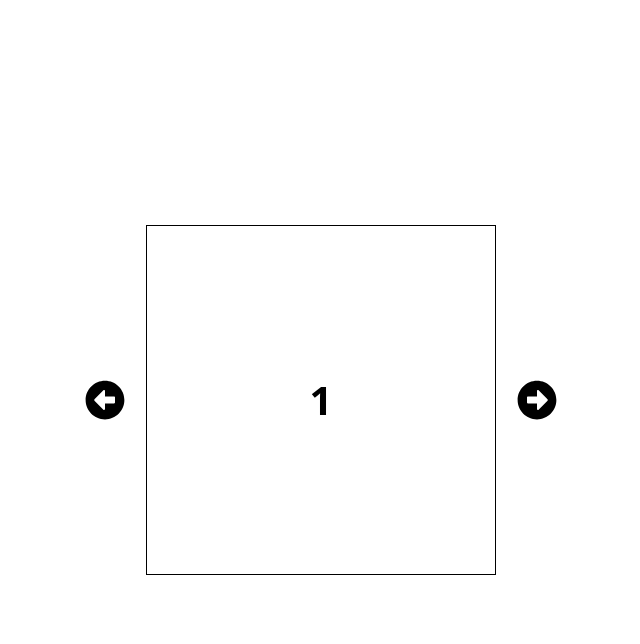
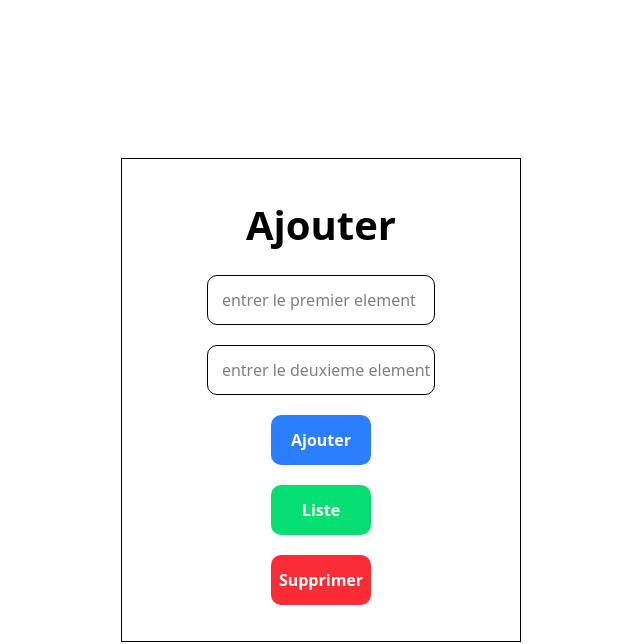
Before and after one commit to ALAAHAJHOUJ/Pratique2, a React (Vite) app: page / in a window 1280 px wide. Shown: the top 644 px of the page, without its empty margins (319-959 px from the left). Built offline with nearby package versions, Linux system fonts and the light colour scheme.

Commit message:
changement dans le projet

```diff
--- /dev/null
+++ b/src/AppAPI.jsx
@@ -0,0 +1,117 @@
+import React, { useEffect, useRef, useState } from 'react'
+
+function AppAPI() {
+  const [state1,setState1]=useState("Ajouter");
+
+  return (
+    <>
+       {state1=="Ajouter"?<Ajouter changer={()=>{setState1("recuperer")}} changer1={()=>{setState1("supprimer")}}></Ajouter>:<></>}
+       {state1=="recuperer"?<Recuperer></Recuperer>:<></>}
+       {state1=="supprimer"?<Supprimer></Supprimer>:<></>}
+    </>
+  )
+}
+
+export default AppAPI
+
+
+
+
+
+function Ajouter({changer,changer1}){
+        const ref1=useRef();
+        const ref2=useRef();
+
+        const Envoyer=async()=>{
+            try {
+                 const resultat1=await fetch("http://localhost:8080/Ajouter/",{method:"POST",body:JSON.stringify({name1:ref1.current.value,name2:ref2.current.value}),headers:{"Content-Type": "application/json"}})
+
+                 const resultat2=await resultat1.text()
+
+                 console.log(resultat2)
+
+                } catch (error) {
+                console.log(error)
+            }
+        }
+
+
+        return <div className='border-black border-[1px] flex flex-col justify-center items-center box-border p-9  gap-[20px] w-[400px] min-h-[400px]'>
+             <span className='text-[40px] font-bold'>Ajouter</span>
+             <input ref={ref1} type="text" className='border rounded-[10px] w-[70%] h-[50px] box-border pl-3.5 shrink-0' placeholder='entrer le premier element' />
+             <input ref={ref2} type="text" className='border rounded-[10px] w-[70%] h-[50px] box-border pl-3.5 shrink-0' placeholder='entrer le deuxieme element' />
+
+             <button onClick={Envoyer} className='bg-blue-500 hover:bg-blue-300 cursor-pointer shrink-0 text-white w-[100px] h-[50px] flex justify-center items-center rounded-[10px] font-bold'>Ajouter</button>
+             <button onClick={changer} className='bg-green-400 hover:bg-green-200 cursor-pointer shrink-0 text-white w-[100px] h-[50px] flex justify-center items-center rounded-[10px] font-bold'>Liste</button>
+             <button onClick={changer1} className='bg-red-500 hover:bg-red-200 cursor-pointer shrink-0 text-white w-[100px] h-[50px] flex justify-center items-center rounded-[10px] font-bold'>Supprimer</button>
+
+        </div>
+}
+
+
+
+function Recuperer(){
+        const [liste,setListe]=useState([])
+
+
+        const Envoyer=async()=>{
+            try {
+                const resultat1=await fetch("http://localhost:8080/recuperer1/")
+
+                const resultat2=await resultat1.json()
+
+                console.log(resultat2)
+
+                setListe(resultat2)
+
+            } catch (error) {
+                console.log(error)
+            }
+        }
+
+        useEffect(()=>{
+              Envoyer()
+        },[])
+
+        return <>
+
+
+                <div className='border-black border-[1px] p-7 flex flex-wrap justify-center items-center gap-[10px] w-[400px] min-h-[400px]'>
+
+                    <span className='text-[40px] font-bold'>Liste</span>
+                    {
+                                liste.map((ele,key)=>{
+                                    return <div className='border w-[90%] h-[50px] flex justify-center items-center' key={ele.id}>{`id:${ele.id},name1:${ele.name1},name2:${ele.name2}`}</div>
+                                })
+                    }
+
+
+                </div>
+        </>
+
+}
+
+function Supprimer(){
+        const ref1=useRef()
+
+        const Envoyer=async()=>{
+            if(ref1.current.value<=0) return
+
+            try {
+                const resultat1=await fetch("http://localhost:8080/supprimer1/"+ref1.current.value,{method:"DELETE"})
+
+                const resultat2=await resultat1.text()
+
+                console.log(resultat2)
+
+            } catch (error) {
+                console.log(error)
+            }
+        }
+
+        return <div className='border-black border-[1px] flex flex-col justify-center items-center gap-[10px] w-[400px] h-[400px]'>
+             <span className='text-[40px] font-bold'>Supprimer</span>
+             <input ref={ref1} type="number" className='border rounded-[10px] h-[50px] w-[50px]' />
+             <button onClick={Envoyer} className='bg-red-500 hover:bg-red-200 cursor-pointer text-white w-[100px] h-[50px] rounded-[10px] flex justify-center items-center'>Supprimer</button>
+        </div>
+}
--- a/src/main.jsx
+++ b/src/main.jsx
@@ -3,8 +3,9 @@ import { createRoot } from 'react-dom/client'
 import './index.css'
 import Pratique888 from './pratique888.jsx'
 import Carousel from './Carousel.jsx'
+import AppAPI from './AppAPI.jsx'
 
 
 createRoot(document.getElementById('root')).render(
-   <Carousel></Carousel>
+   <AppAPI></AppAPI>
 )
```
